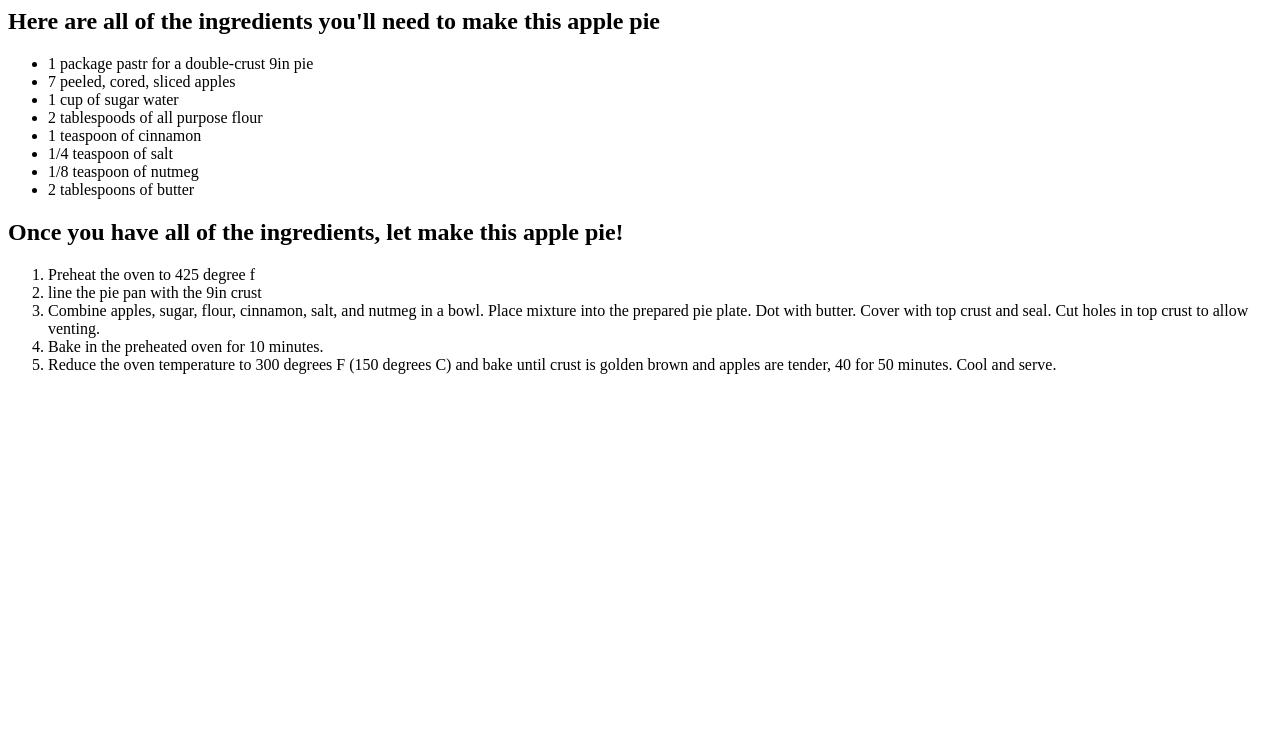
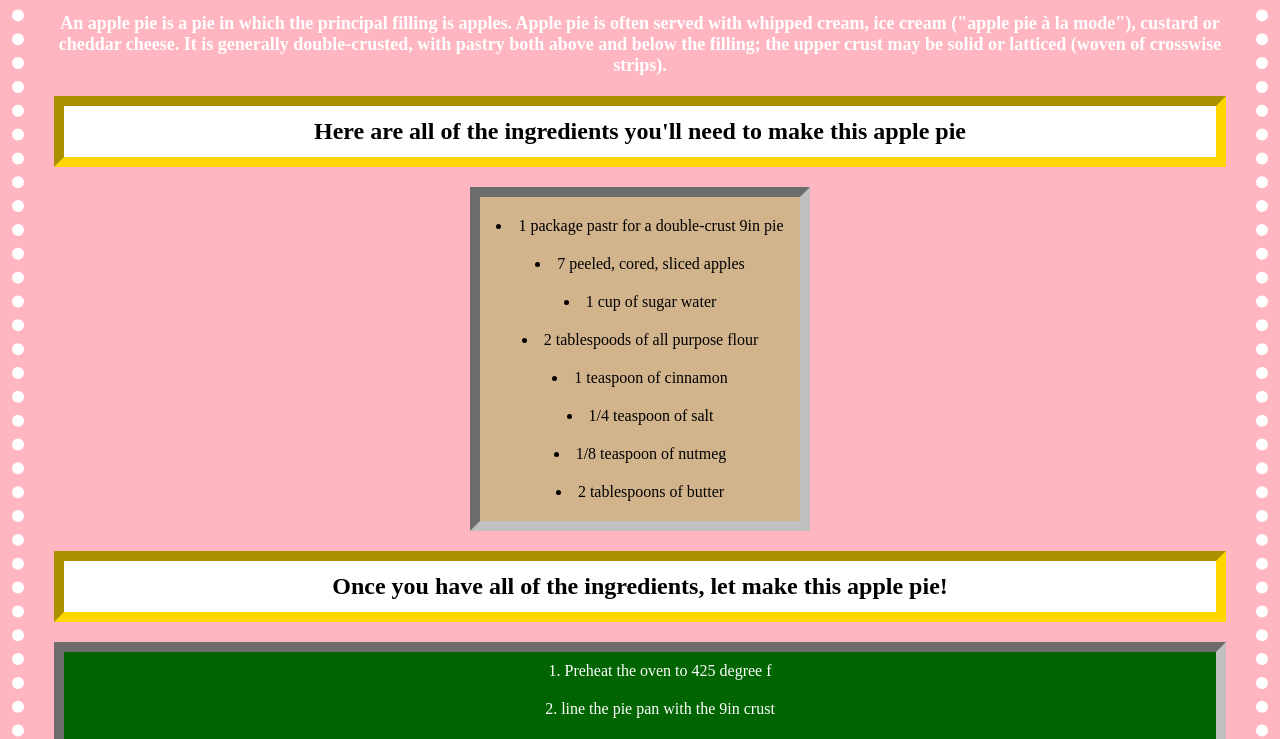
Before and after one commit to Xenopsis/odin-recipes, a plain HTML site: page recipies/applepie.html in a window 1280 px wide. Shown: the part 694-1433 px from the top of the page. Before the commit the page ends 1084 px from the top, so only its background shows below. Drawn offline with Linux system fonts and the light colour scheme.

Commit message:
Added css files for recipes and made a style for apple pie

```diff
--- /dev/null
+++ b/recipies/applepie.css
@@ -0,0 +1,40 @@
+body {
+    background-color: lightpink;
+    border: 12px dotted white;
+    padding: 30px;
+    margin: 12px;
+}
+h2 {
+    background-color: white;
+    margin: 20px auto;
+    padding: 12px 22px;
+    width: auto;
+    border: 10px inset gold
+}
+* {
+    text-align: center;
+    /* border: 1px solid black */
+}
+p {
+    font-size: large;
+    font-weight: 800;
+    color: white;
+}
+.ingredients {
+    text-align: center;
+    list-style: inside;
+    background-color: tan;
+    border: 10px inset silver;
+    width: 300px;
+    margin: 0 auto;
+    padding: 10px
+}
+li {
+    padding: 10px 0px;
+}
+.howto {
+    list-style-position: inside;
+    background-color: darkgreen;
+    border: 10px inset silver;
+    color: white;
+}
--- a/recipies/applepie.html
+++ b/recipies/applepie.html
@@ -3,6 +3,7 @@
     <head>
         <meta charset="UTF-8">
         <title>Apple Pie</title>
+        <link rel="stylesheet" href="./applepie.css">
     </head>
     <body>
         <h1>How to make traditional Apple Pie!</h1>
@@ -14,7 +15,7 @@
             An apple pie is a pie in which the principal filling is apples. Apple pie is often served with whipped cream, ice cream ("apple pie à la mode"), custard or cheddar cheese. It is generally double-crusted, with pastry both above and below the filling; the upper crust may be solid or latticed (woven of crosswise strips).
         </p>
         <h2>Here are all of the ingredients you'll need to make this apple pie</h2>
-        <ul>
+        <ul class="ingredients">
             <li>1 package pastr for a double-crust 9in pie</li>
             <li>7 peeled, cored, sliced apples</li>
             <li>1 cup of sugar water</li>
@@ -25,7 +26,7 @@
             <li>2 tablespoons of butter</li>
         </ul>
         <h2>Once you have all of the ingredients, let make this apple pie!</h2>
-        <ol>
+        <ol class="howto">
             <li>Preheat the oven to 425 degree f</li>
             <li>line the pie pan with the 9in crust</li>
             <li>Combine apples, sugar, flour, cinnamon, salt, and nutmeg in a bowl. Place mixture into the prepared pie plate. Dot with butter. Cover with top crust and seal. Cut holes in top crust to allow venting.</li>
```
Also changed, not shown: recipies/lasagna.css (added), recipies/stew.css (added).
